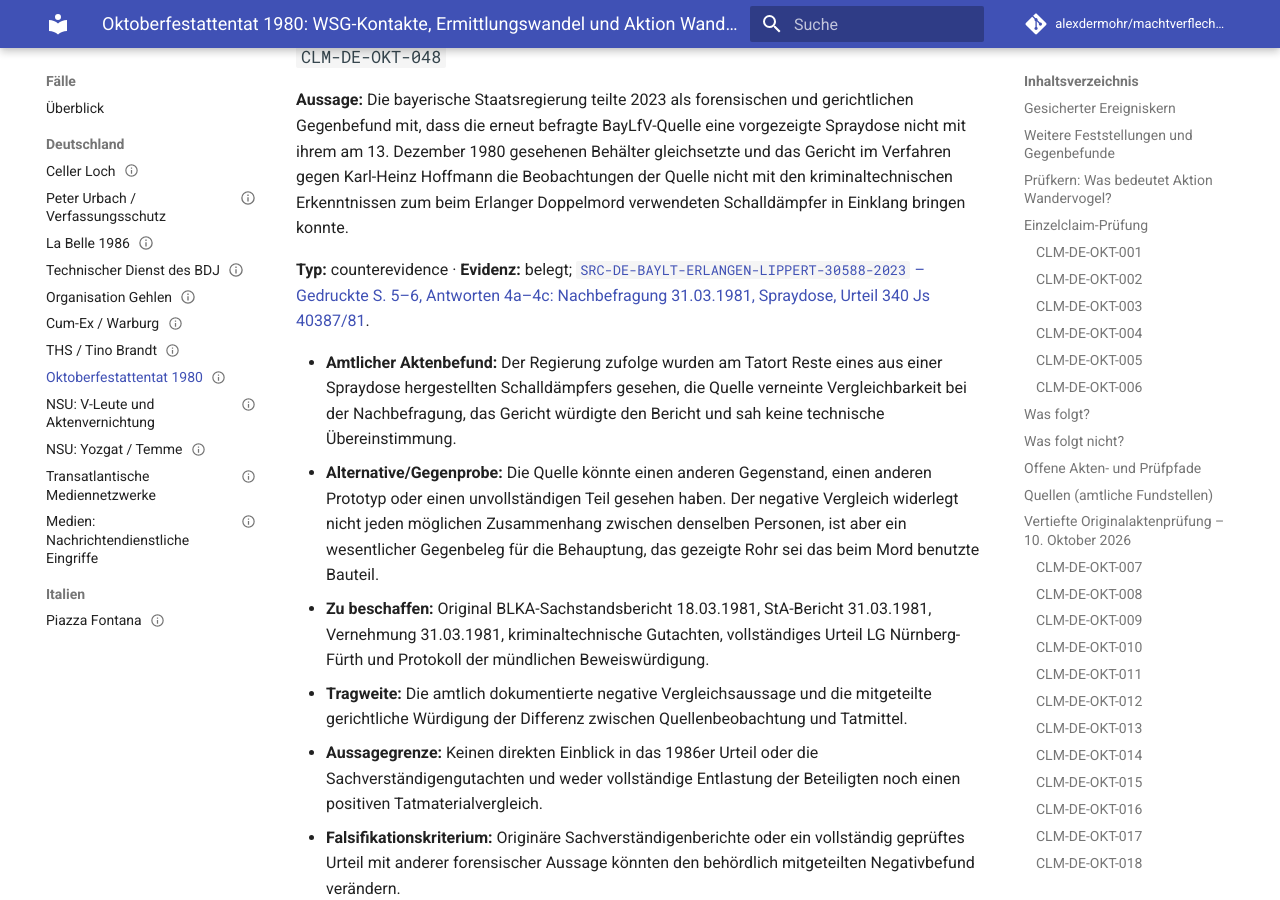
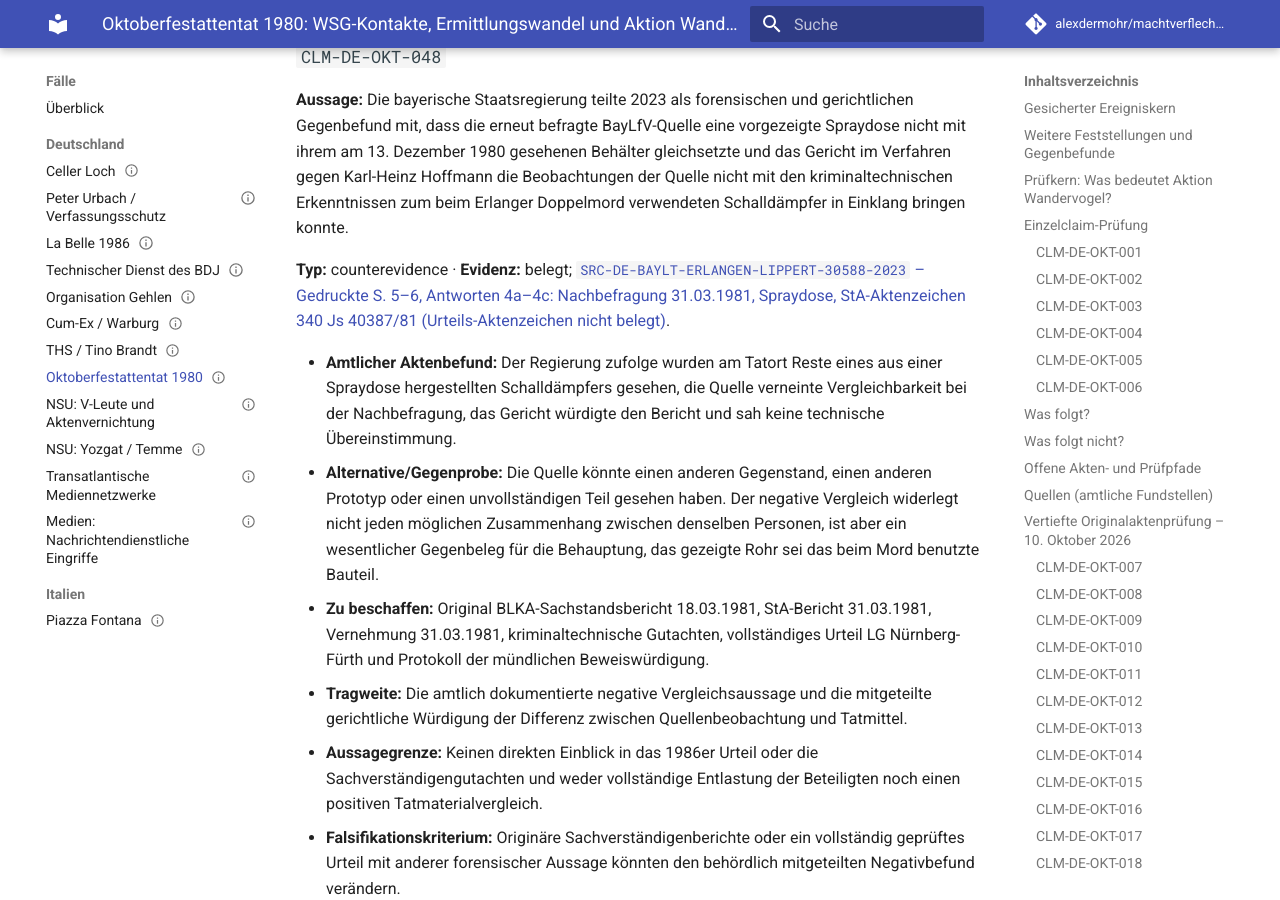
Before and after one commit to alexdermohr/machtverflechtungen, an MkDocs documentation site: the page built from docs/faelle/de/oktoberfestattentat-1980.md, in a window 1280 px wide and 900 px high, scrolled down 31343 px. Built offline with MkDocs 1.6.1 and Material for MkDocs 9.7.7, drawn with Linux system fonts in a browser that asks for light colours; comment, search, counter and statistics services are not loaded.

Commit message:
fix(research): distinguish interview date and prosecutor file reference

```diff
--- a/docs/faelle/de/oktoberfestattentat-1980.md
+++ b/docs/faelle/de/oktoberfestattentat-1980.md
@@ -865,7 +865,7 @@ claims:
     evidence:
       - source: "SRC-DE-BAYLT-ERLANGEN-LIPPERT-30588-2023"
         directness: "direct"
-        locator: "Gedruckte S. 5–6, Antworten 4a–4c: Nachbefragung 31.03.1981, Spraydose, Urteil 340 Js 40387/81"
+        locator: "Gedruckte S. 5–6, Antworten 4a–4c: Nachbefragung 31.03.1981, Spraydose, StA-Aktenzeichen 340 Js 40387/81 (Urteils-Aktenzeichen nicht belegt)"
         note: "Der Regierung zufolge wurden am Tatort Reste eines aus einer Spraydose hergestellten Schalldämpfers gesehen, die Quelle verneinte Vergleichbarkeit bei der Nachbefragung, das Gericht würdigte den Bericht und sah keine technische Übereinstimmung."
     counterevidence: []
     alternatives: ["Die Quelle könnte einen anderen Gegenstand, einen anderen Prototyp oder einen unvollständigen Teil gesehen haben. Der negative Vergleich widerlegt nicht jeden möglichen Zusammenhang zwischen denselben Personen, ist aber ein wesentlicher Gegenbeleg für die Behauptung, das gezeigte Rohr sei das beim Mord benutzte Bauteil."]
@@ -1628,7 +1628,7 @@ Die folgenden Regierungsantworten stehen in einem **anderen Zeit- und Beweiskont
 
 **Aussage:** Die bayerische Staatsregierung teilte 2023 als forensischen und gerichtlichen Gegenbefund mit, dass die erneut befragte BayLfV-Quelle eine vorgezeigte Spraydose nicht mit ihrem am 13. Dezember 1980 gesehenen Behälter gleichsetzte und das Gericht im Verfahren gegen Karl-Heinz Hoffmann die Beobachtungen der Quelle nicht mit den kriminaltechnischen Erkenntnissen zum beim Erlanger Doppelmord verwendeten Schalldämpfer in Einklang bringen konnte.
 
-**Typ:** counterevidence · **Evidenz:** belegt; [`SRC-DE-BAYLT-ERLANGEN-LIPPERT-30588-2023` – Gedruckte S. 5–6, Antworten 4a–4c: Nachbefragung 31.03.1981, Spraydose, Urteil 340 Js 40387/81](https://www.bayern.landtag.de/www/ElanTextAblage_WP18/Drucksachen/Schriftliche%20Anfragen/18_0030588.pdf).
+**Typ:** counterevidence · **Evidenz:** belegt; [`SRC-DE-BAYLT-ERLANGEN-LIPPERT-30588-2023` – Gedruckte S. 5–6, Antworten 4a–4c: Nachbefragung 31.03.1981, Spraydose, StA-Aktenzeichen 340 Js 40387/81 (Urteils-Aktenzeichen nicht belegt)](https://www.bayern.landtag.de/www/ElanTextAblage_WP18/Drucksachen/Schriftliche%20Anfragen/18_0030588.pdf).
 
 - **Amtlicher Aktenbefund:** Der Regierung zufolge wurden am Tatort Reste eines aus einer Spraydose hergestellten Schalldämpfers gesehen, die Quelle verneinte Vergleichbarkeit bei der Nachbefragung, das Gericht würdigte den Bericht und sah keine technische Übereinstimmung.
 - **Alternative/Gegenprobe:** Die Quelle könnte einen anderen Gegenstand, einen anderen Prototyp oder einen unvollständigen Teil gesehen haben. Der negative Vergleich widerlegt nicht jeden möglichen Zusammenhang zwischen denselben Personen, ist aber ein wesentlicher Gegenbeleg für die Behauptung, das gezeigte Rohr sei das beim Mord benutzte Bauteil.
```
Also changed, not shown: docs/quellen/index.md (+1 -1 lines), docs/quellen/oktoberfestattentat-1980-spurenpruefung.md (+1 -1 lines), 1 other file.
